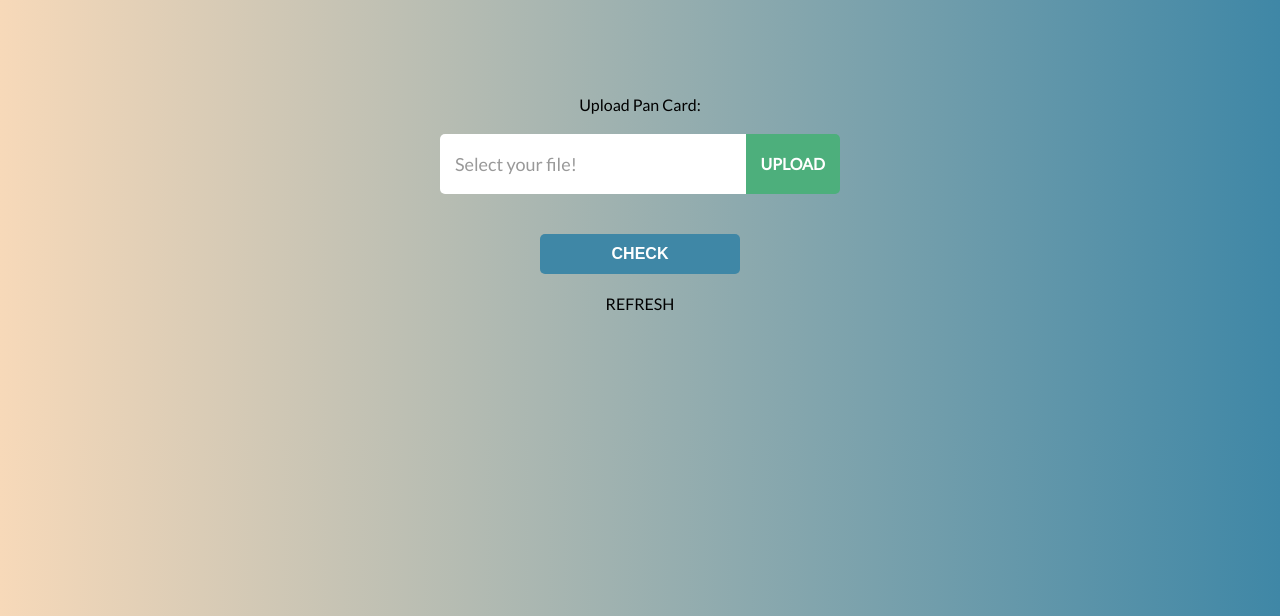
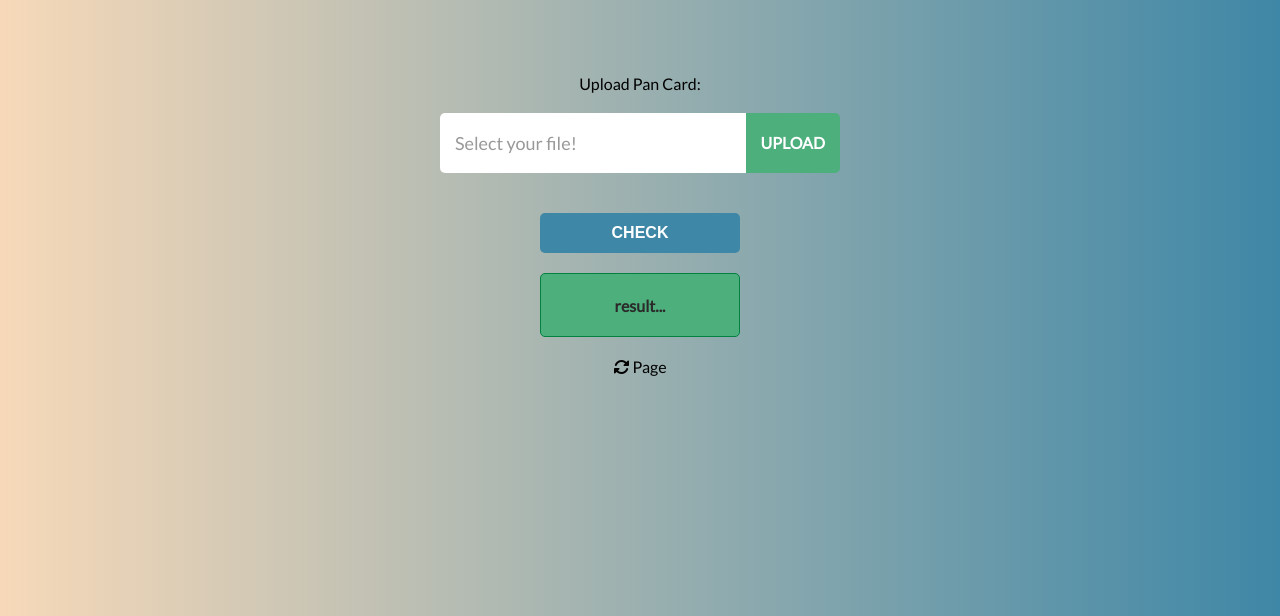
Before and after one commit to ddeveloper72/PAN-Card-Tamper-Detection, a Flask app: page / in a window 1280 px wide. Shown: the part 47-663 px from the top of the page. Run offline with Flask 2, Linux system fonts and the light colour scheme; some libraries are stand-ins or nearby versions.

Commit message:
added if else validation for the results placeholder text

```diff
--- a/app/templates/index.html
+++ b/app/templates/index.html
@@ -37,11 +37,15 @@
                 <input class="file-upload-field" type="file" name="file_upload" id="file_upload">
             </div>
             <button class="actions" id="check" type="submit">Check</button>
-            <a class="refresh" href="{{ url_for('index') }}" aria-current="page">REFRESH</a>
+            <div class="result">
+                {% if pred %}
+                <h4 id="result">{{pred}}</h4>
+                {% else %}
+                <h4>result...</h4>
+                {% endif %}
+            </div>
+            <a class="refresh" href="{{ url_for('index') }}" aria-current="page"><i class="fas fa-sync-alt"></i> Page</a>
         </form>
-
-
-        <h4 id="result">{{pred}}</h4>
 
     </div>
 
```
